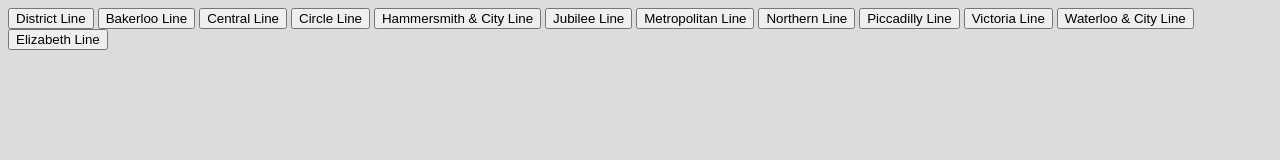
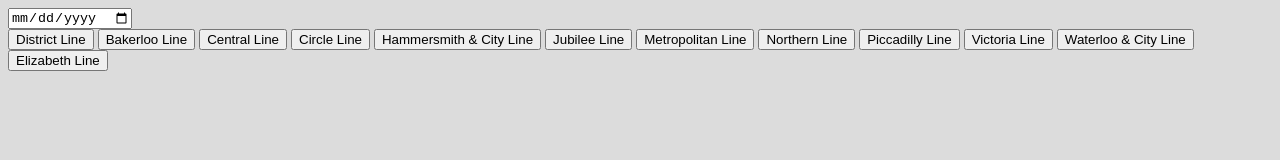
Before and after one commit to darkcompgeek/idm231-sk3656, a plain HTML site: page index.html in a window 1280 px wide. Drawn offline with Linux system fonts and the light colour scheme.

Commit message:
added form for date

```diff
--- a/index.html
+++ b/index.html
@@ -10,6 +10,10 @@
 </head>
 
 <body>
+
+    <form>
+        <input type="date" name="birthday" id="input-date">
+    </form>
 
     <button id="button-aquarius">District Line</button>
     <button id="button-pisces">Bakerloo Line</button>
```
